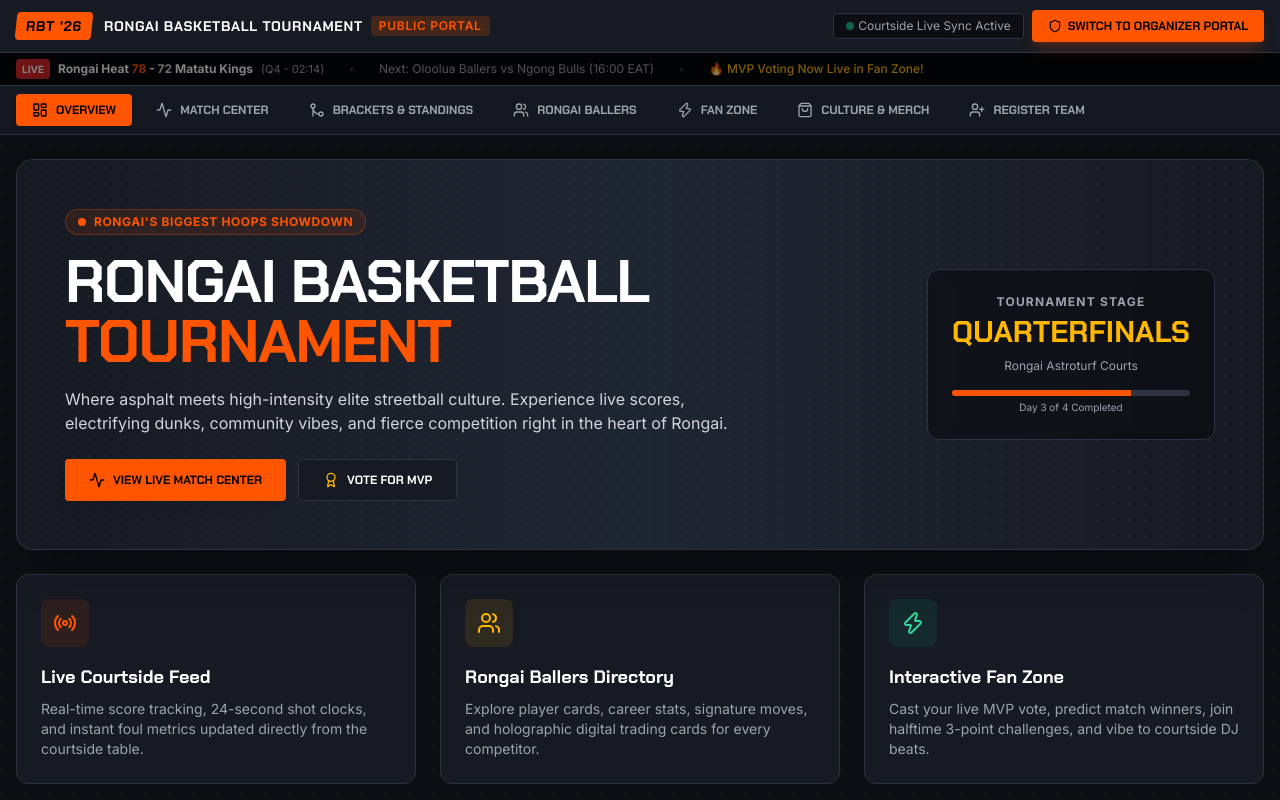
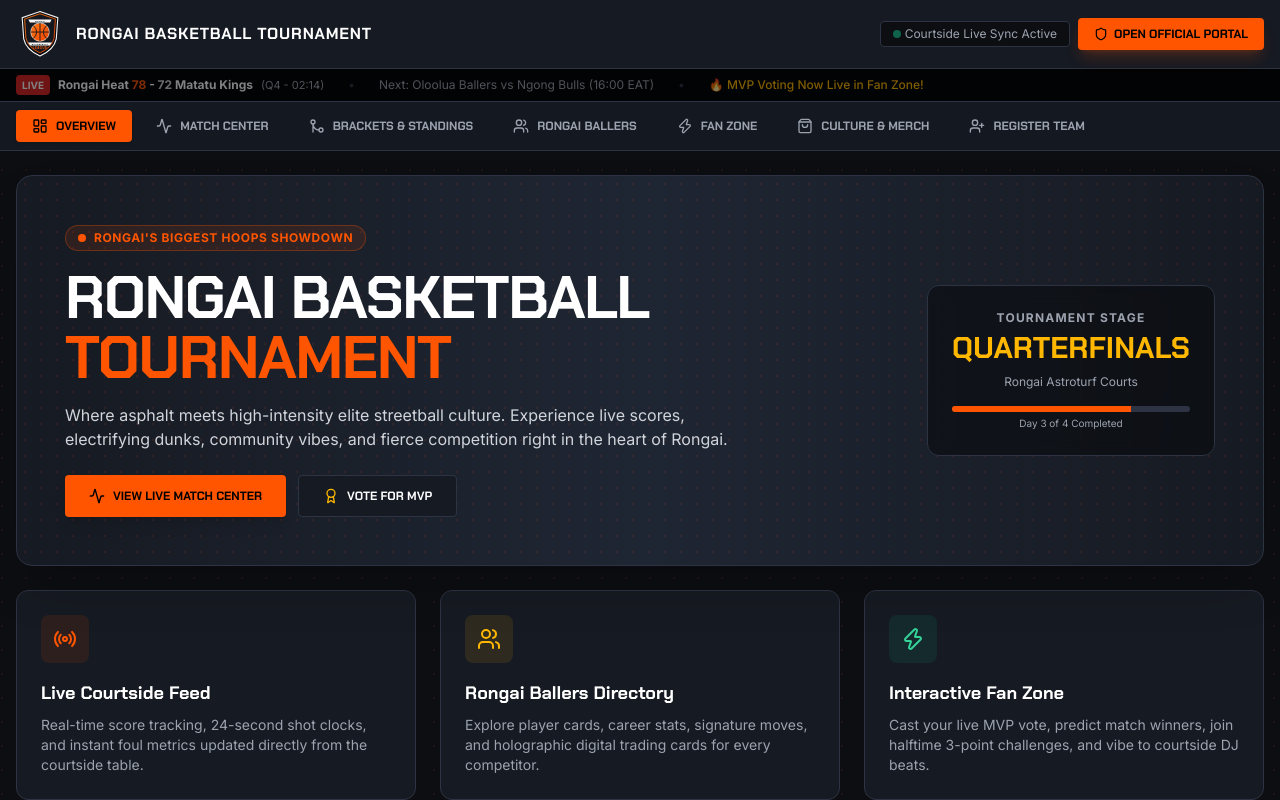
Before and after one commit to bonibonteh/rongai-basketball, a plain HTML site: page index.html in a window 1280 px wide. Drawn offline with nearby package versions, Linux system fonts and the light colour scheme.

Commit message:
Replace RBT badge with league logo and simplify portal header

```diff
--- a/index.html
+++ b/index.html
@@ -20,12 +20,12 @@
     <!-- GLOBAL TOP BAR: MODE SWITCHER -->
     <header class="bg-rbtCard border-b border-rbtBorder gut py-2.5 flex items-center justify-between shrink-0 z-50">
         <div class="flex items-center space-x-3">
-            <div class="bg-rbtOrange text-black font-heading font-black px-2.5 py-1 text-sm tracking-wider uppercase rounded skew-x-[-6deg]">
-                RBT '26
-            </div>
+            <a href="./" class="inline-flex items-center shrink-0" aria-label="Rongai Basketball League home">
+                <img src="assets/rongai-basketball-logo.svg" alt="Rongai Basketball League crest" class="h-11 w-11 sm:h-12 sm:w-12 object-contain" width="48" height="48">
+            </a>
             <div>
-                <h1 class="font-heading font-bold text-sm tracking-wider uppercase text-white flex items-center gap-2">
-                    Rongai Basketball Tournament <span id="mode-indicator" class="text-xs px-2 py-0.5 rounded bg-rbtOrange/20 text-rbtOrange font-sans font-semibold">Public Portal</span>
+                <h1 class="font-heading font-bold text-sm sm:text-base tracking-wider uppercase text-white">
+                    Rongai Basketball Tournament
                 </h1>
             </div>
         </div>
@@ -37,7 +37,7 @@
             </div>
             <button onclick="togglePortalMode()" id="mode-switch-btn" class="bg-rbtOrange hover:bg-orange-600 text-black font-heading font-bold text-xs uppercase px-4 py-2 rounded transition flex items-center gap-1.5 shadow-lg shadow-rbtOrange/20">
                 <i data-lucide="shield" class="w-3.5 h-3.5"></i>
-                <span id="mode-btn-text">Switch to Organizer Portal</span>
+                <span id="mode-btn-text">Open Official Portal</span>
             </button>
         </div>
     </header>
```
